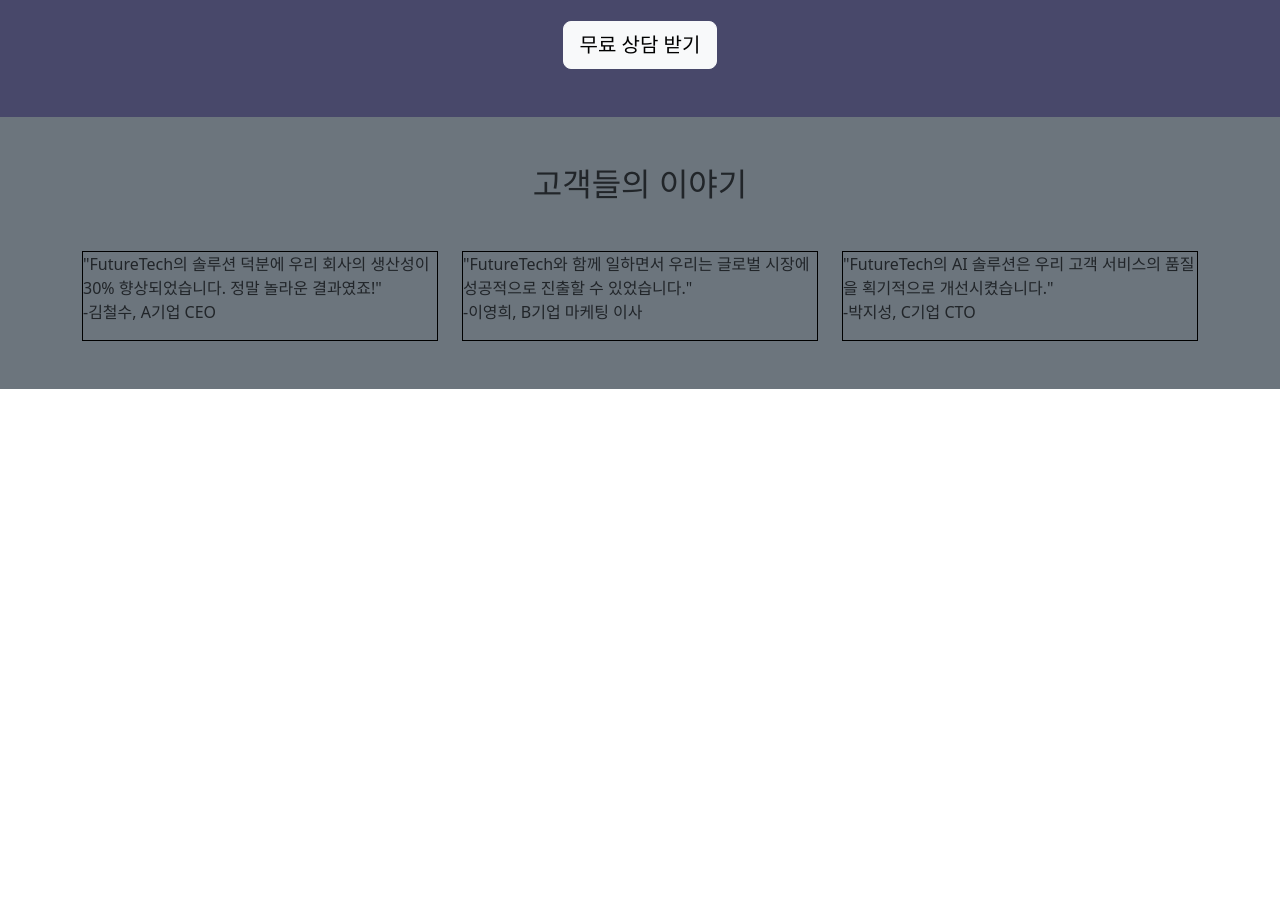
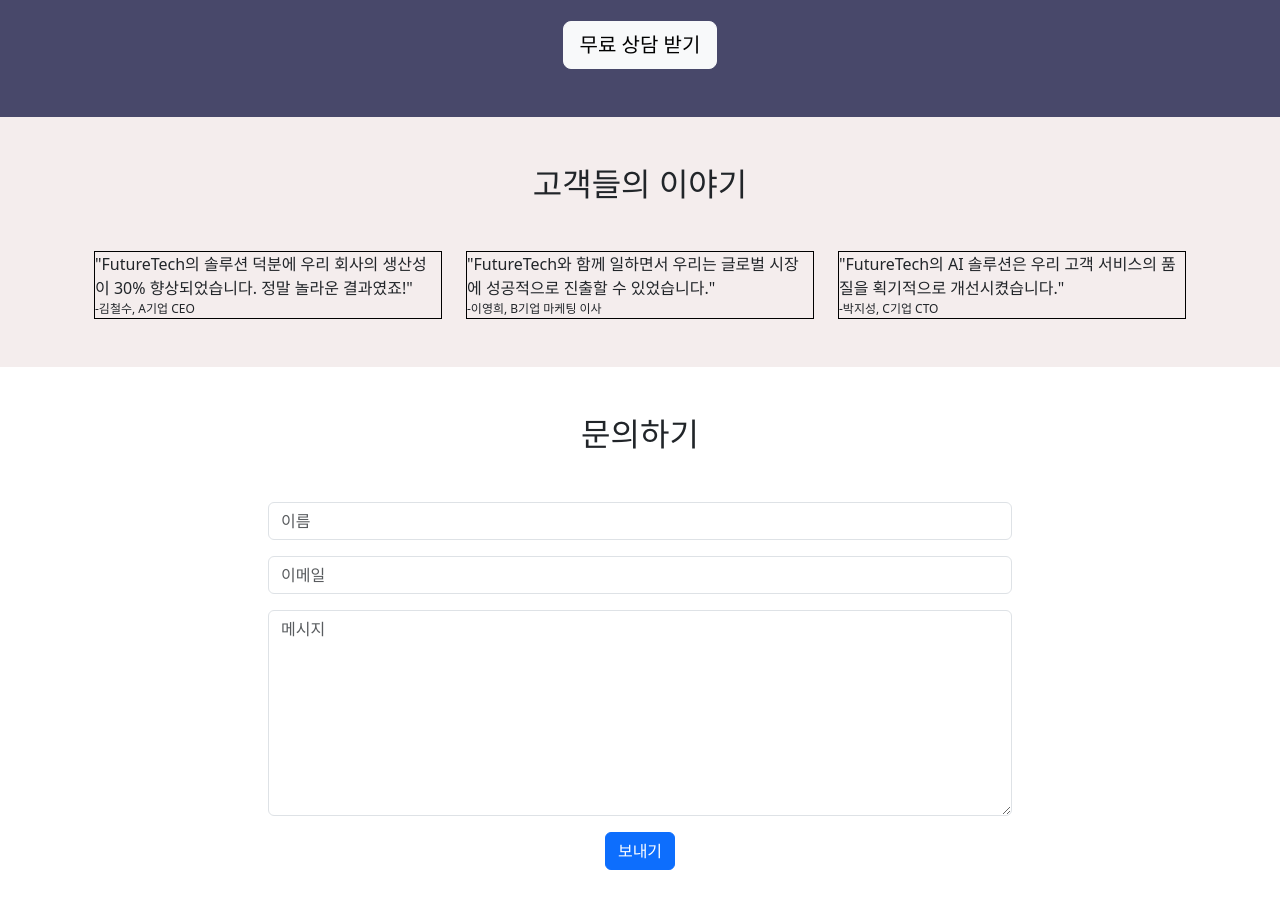
Before and after one commit to tripoli3/LDTERERE, a plain HTML site: page index.html in a window 1280 px wide. Shown: the part 1364-2282 px from the top of the page. Before the commit the page ends 1753 px from the top, so only its background shows below. Drawn offline with nearby package versions, Linux system fonts and the light colour scheme.

Commit message:
footer 앞

```diff
--- a/index.html
+++ b/index.html
@@ -131,40 +131,83 @@
           </button>
         </div>
       </section>
-      <section class="story py-5 bg-secondary">
-        <div classs="container ">
+      <!-- 고객들의 이야기 -->
+      <section class="story py-5">
+        <div class="container">
           <h2 class="text-center mb-5">고객들의 이야기</h2>
           <div class="container">
             <div class="row">
               <div class="col">
                 <div class="border border-black">
-                  <p>
+                  <p class="no-margin">
                     "FutureTech의 솔루션 덕분에 우리 회사의 생산성이 30%
-                    향상되었습니다. 정말 놀라운 결과였죠!" <br />-김철수, A기업
-                    CEO
+                    향상되었습니다. 정말 놀라운 결과였죠!"
+                  </p>
+                  <p class="font-small fw-lighter no-margin">
+                    -김철수, A기업 CEO
                   </p>
                 </div>
               </div>
               <div class="col">
                 <div class="border border-black">
-                  <p>
+                  <p class="no-margin">
                     "FutureTech와 함께 일하면서 우리는 글로벌 시장에 성공적으로
-                    진출할 수 있었습니다." <br />-이영희, B기업 마케팅 이사
+                    진출할 수 있었습니다."
+                  </p>
+                  <p class="font-small fw-lighter no-margin">
+                    -이영희, B기업 마케팅 이사
                   </p>
                 </div>
               </div>
               <div class="col">
                 <div class="border border-black">
-                  <p>
+                  <p class="no-margin">
                     "FutureTech의 AI 솔루션은 우리 고객 서비스의 품질을
                     획기적으로 개선시켰습니다."
-
-                    <br />-박지성, C기업 CTO
+                  </p>
+                  <p class="font-small fw-lighter no-margin">
+                    -박지성, C기업 CTO
                   </p>
                 </div>
               </div>
             </div>
           </div>
+        </div>
+      </section>
+      <!-- 문의하기 섹션 -->
+      <section class="ask py-5">
+        <div class="container">
+          <h2 class="text-center mb-5">문의하기</h2>
+          <form class="col-8 mx-auto">
+            <div class="mb-3 center">
+              <input
+                type="text"
+                class="form-control"
+                id="exampleInputname"
+                placeholder="이름"
+              />
+            </div>
+            <div class="mb-3">
+              <input
+                type="email"
+                class="form-control"
+                id="exampleInputEmail"
+                aria-describedby="emailHelp"
+                placeholder="이메일"
+              />
+            </div>
+            <div class="mb-3">
+              <textarea
+                class="form-control"
+                id="exampleInputMessage"
+                rows="8"
+                placeholder="메시지"
+              ></textarea>
+            </div>
+            <div class="text-center">
+              <button type="submit" class="btn btn-primary">보내기</button>
+            </div>
+          </form>
         </div>
       </section>
     </main>
--- a/style.css
+++ b/style.css
@@ -10,3 +10,15 @@
 .cta-section {
   background-color: rgb(72, 72, 106);
 }
+.story {
+  background-color: rgb(244, 237, 237);
+}
+.font-small {
+  font-size: 12px;
+}
+.no-margin {
+  margin: 0;
+}
+.w-60 {
+  width: 60% !important; /* !important를 사용하여 Bootstrap의 기본 스타일을 우선시 */
+}
```
